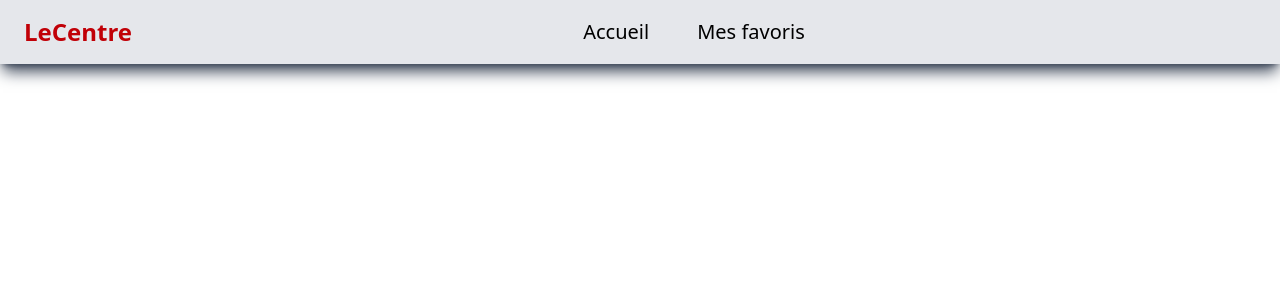
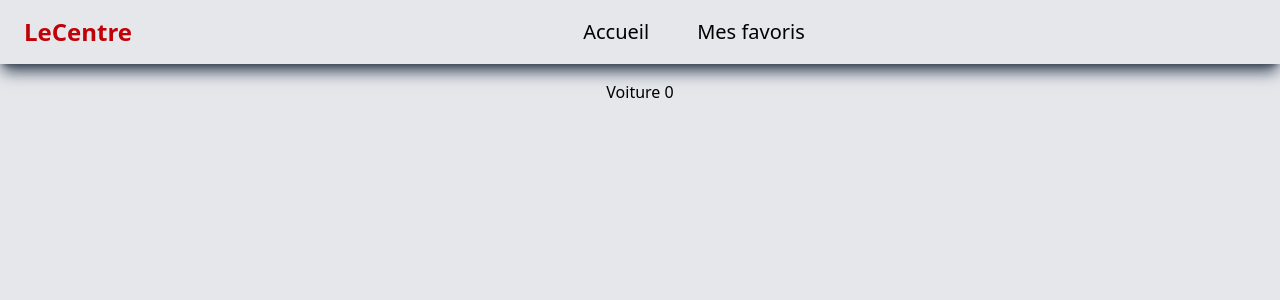
Before and after one commit to Timeuh/lecentre, a Vue app: page /car/0 in a window 1280 px wide. Shown: the top 300 px of the page. Built offline with nearby package versions, Linux system fonts and the light colour scheme.

Commit message:
🚧 create route and page for car listing display

```diff
--- a/src/router/index.ts
+++ b/src/router/index.ts
@@ -1,6 +1,7 @@
 import { createRouter, createWebHistory } from 'vue-router'
 import FavoriteView from '@/views/FavoriteView.vue'
 import HomeView from '@/views/HomeView.vue'
+import CarView from '@/views/CarView.vue'
 
 const router = createRouter({
   history: createWebHistory(import.meta.env.BASE_URL),
@@ -15,6 +16,11 @@ const router = createRouter({
       name: 'favorites',
       component: FavoriteView,
     },
+    {
+      path: '/car/:id',
+      name: 'car',
+      component: CarView,
+    },
   ],
 })
 
--- /dev/null
+++ b/src/views/CarView.vue
@@ -0,0 +1,16 @@
+<script setup lang="ts">
+import { useCarStore } from '@/stores/carStore'
+import { storeToRefs } from 'pinia'
+
+// get car store
+const carStore = useCarStore()
+const { carsToDisplay } = storeToRefs(carStore)
+</script>
+
+<template>
+  <main
+    class="w-full min-h-screen h-fit bg-gray-200 flex flex-col items-center space-y-12 px-[5vw] pt-20"
+  >
+    <h1>Voiture {{ $route.params.id }}</h1>
+  </main>
+</template>
```
